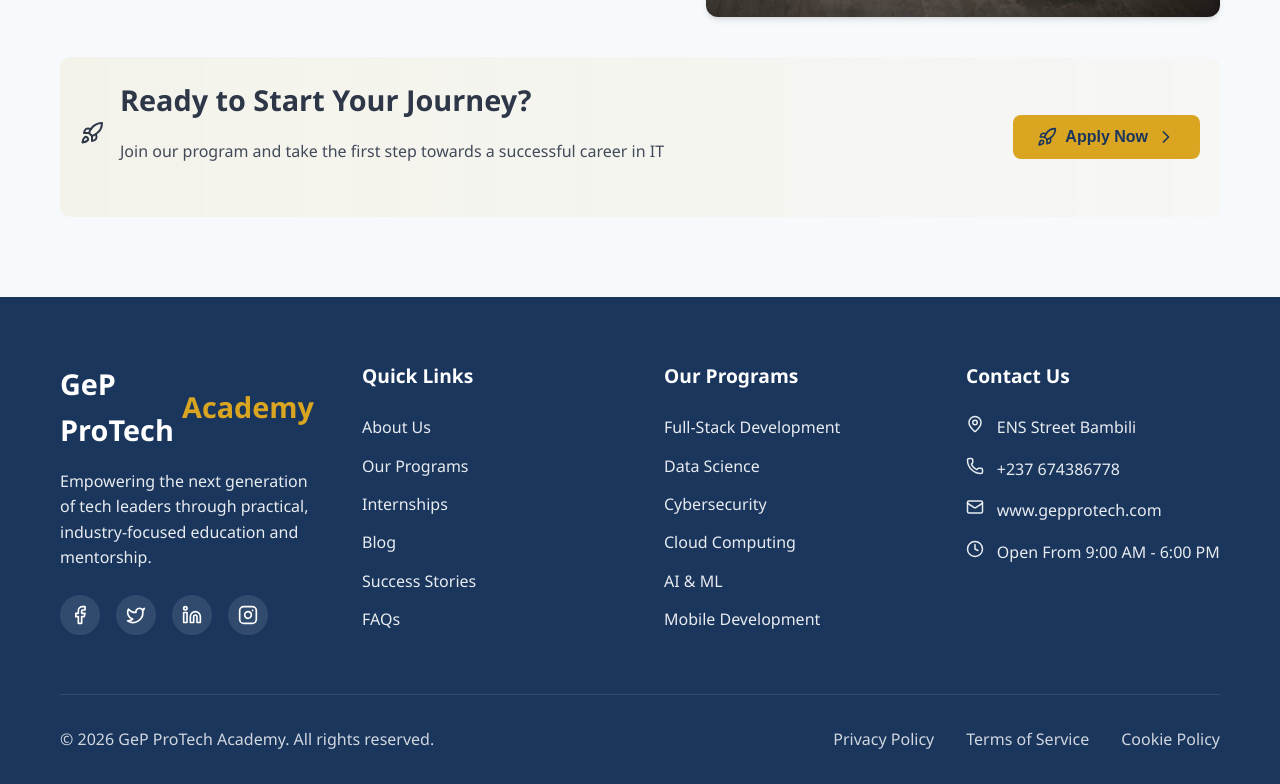
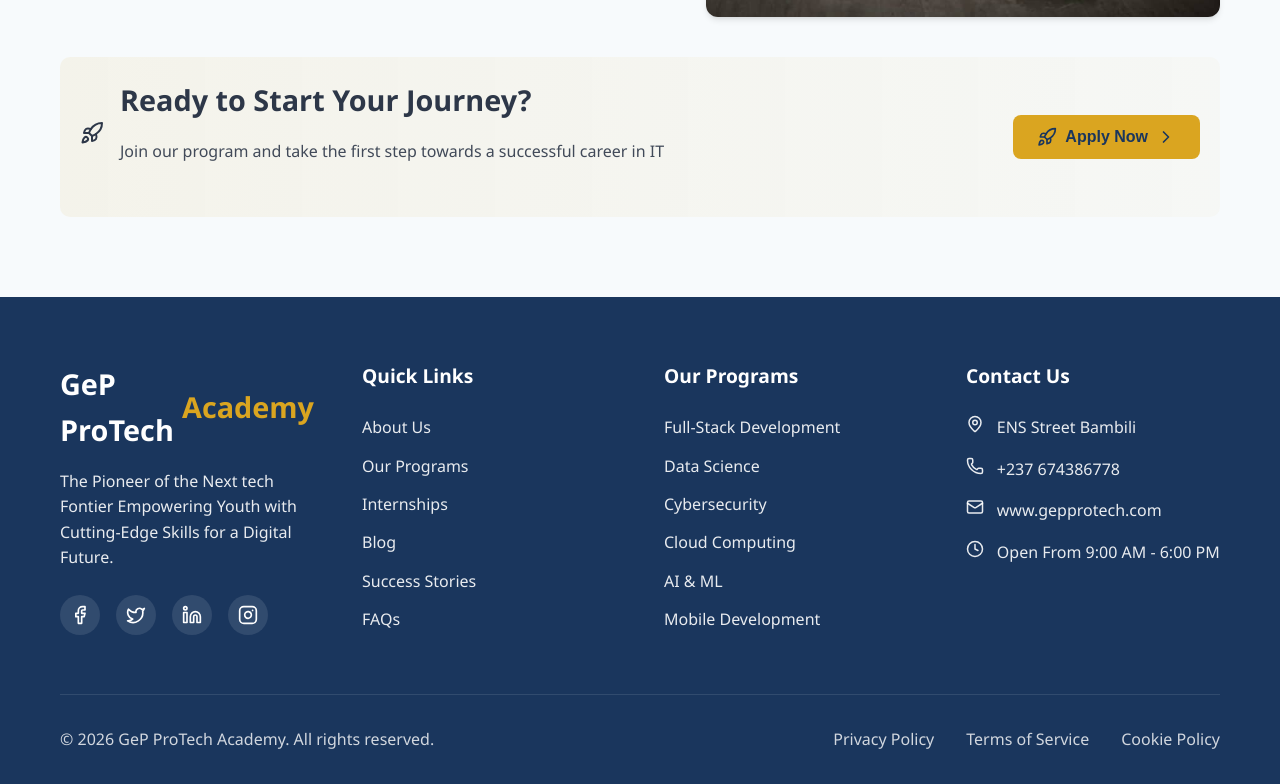
Before and after one commit to MAIDUGU-jean1/Internship_GepProtech, a React (Vite) app: page / in a window 1280 px wide. Shown: the part 4445-5229 px from the top of the page. Built offline with nearby package versions, Linux system fonts and the light colour scheme.

Commit message:
Footer edited

```diff
--- a/src/components/Footer.jsx
+++ b/src/components/Footer.jsx
@@ -30,8 +30,8 @@ const Footer = () => {
               <span className="logo-accent">Academy</span>
             </div>
             <p className="footer-description">
-              Empowering the next generation of tech leaders through
-              practical, industry-focused education and mentorship.
+              The Pioneer of the Next tech Fontier
+              Empowering Youth with Cutting-Edge Skills for a Digital Future.
             </p>
             <div className="social-links">
               <a href="#" className="social-link">
```
